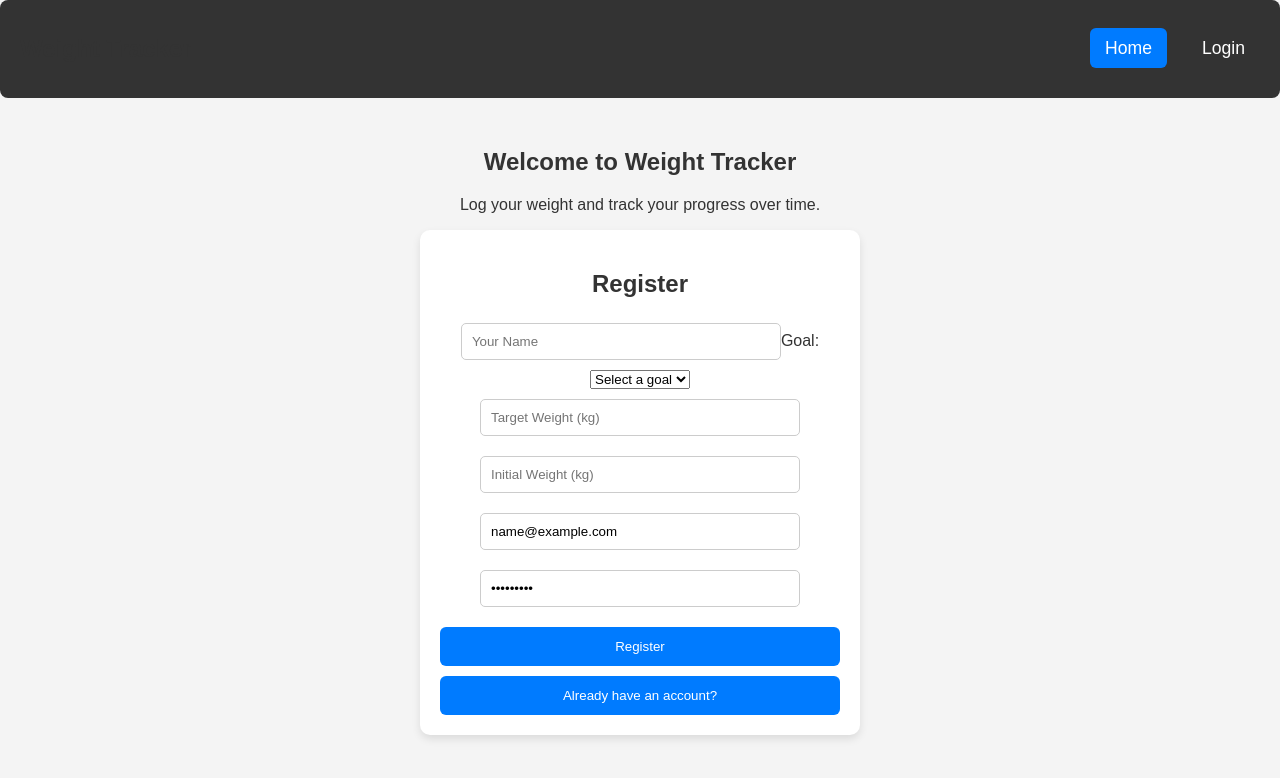
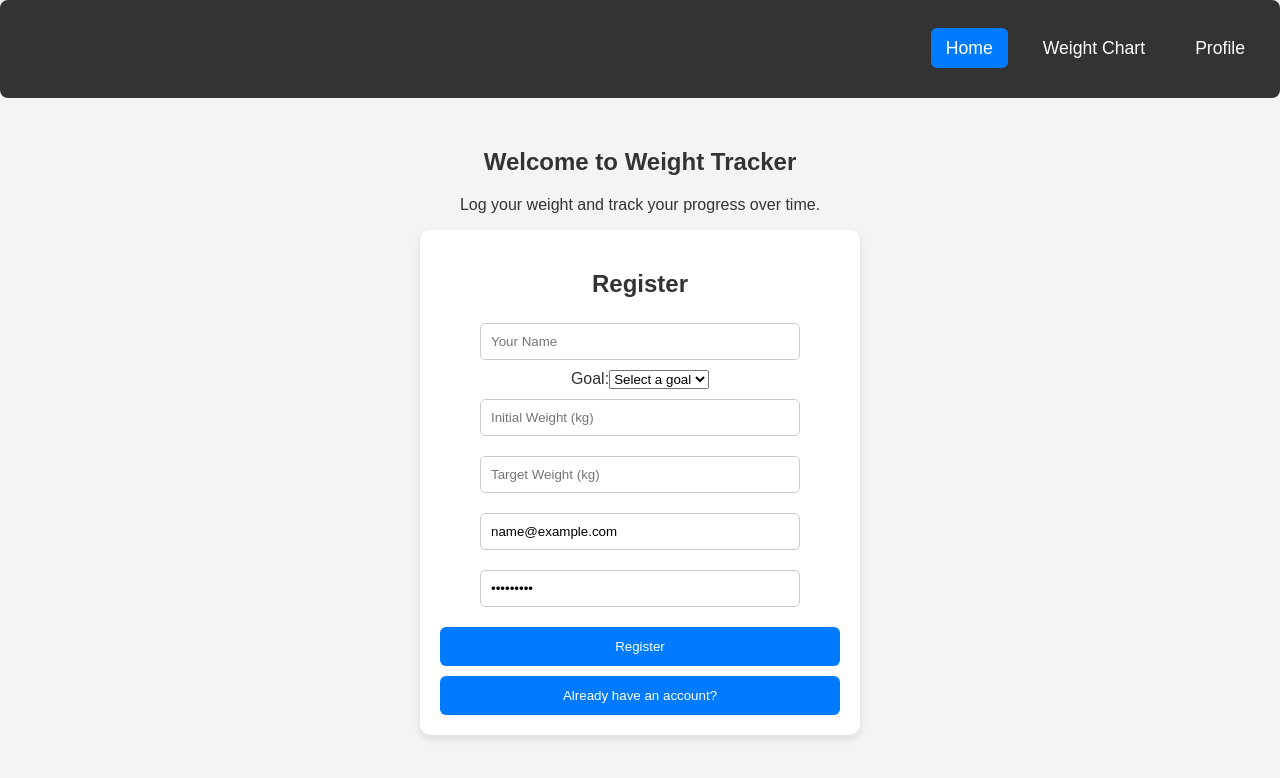
Before and after one commit to Ligo-code/weightTracker, a React (Vite) app in the folder client/: page / in a window 1280 px wide. Both pictures are taken after typing "name@example.com", "Sample123" into the empty fields and a click on the button "Create an account". Shown: the top 778 px of the page. Built offline with nearby package versions, Linux system fonts and the light colour scheme; the HTML template or start-up script is replaced by a standard one.

Commit message:
Enhanced Navigation, resolved bug with token, enhanced registration form

```diff
--- a/client/src/components/Layout/Navbar.jsx
+++ b/client/src/components/Layout/Navbar.jsx
@@ -3,24 +3,21 @@ import { NavLink, useNavigate } from "react-router-dom";
 import styles from "../../styles/Navbar.module.css";
 
 const Navbar = () => {
-  const [token, setToken] = useState(localStorage.getItem("accessToken"));
+  const token = localStorage.getItem("accessToken");
   const navigate = useNavigate();
-
-  // Обновляем токен при изменениях в localStorage
-  useEffect(() => {
-    const handleStorageChange = () => {
-      setToken(localStorage.getItem("accessToken"));
-    };
-
-    window.addEventListener("storage", handleStorageChange);
-    return () => window.removeEventListener("storage", handleStorageChange);
-  }, []);
 
   const handleLogout = () => {
     localStorage.removeItem("accessToken");
     localStorage.removeItem("refreshToken");
-    setToken(null);
     navigate("/");
+  };
+
+  const handleProtectedRoute = (path) => {
+    if (!token) {
+      navigate("/"); // Если нет токена, перенаправляем на Home
+    } else {
+      navigate(path);
+    }
   };
 
   return (
@@ -28,27 +25,28 @@ const Navbar = () => {
       <h2 className={styles.logo}>Weight Tracker</h2>
       <ul className={styles.navLinks}>
         <li>
-          <NavLink to="/" className={({ isActive }) => (isActive ? styles.active : "")}>
+          <NavLink to="/" className={({ isActive }) => (isActive ? styles.active : styles.link)}>
             Home
           </NavLink>
         </li>
-        {token ? (
-          <>
         <li>
-              <NavLink to="/weightchart" className={({ isActive }) => (isActive ? styles.active : "")}>
+          <NavLink to="/weightchart" className={({ isActive }) => (isActive ? styles.active : styles.link)}>
             Weight Chart
           </NavLink>
         </li>
         <li>
-              <NavLink to="/profile" className={({ isActive }) => (isActive ? styles.active : "")}>
+          <NavLink to="/profile" className={({ isActive }) => (isActive ? styles.active : styles.link)}>
             Profile
           </NavLink>
         </li>
-          </>
-        ) : (
+        {token && (
           <li>
-            <NavLink to="/auth" className={({ isActive }) => (isActive ? styles.active : "")}>
-              Login
+            <NavLink
+              to="/"
+              className={({ isActive }) => (isActive ? styles.active : styles.link)}
+              onClick={handleLogout}
+            >
+              Logout
             </NavLink>
           </li>
         )}
--- a/client/src/components/UI/AuthForm.jsx
+++ b/client/src/components/UI/AuthForm.jsx
@@ -27,7 +27,15 @@ const AuthForm = () => {
     setError(null);
     setLoading(true);
 
-    const { email, password, name, goal, targetWeight, currentWeight, initialWeight } = formData;
+    const {
+      email,
+      password,
+      name,
+      goal,
+      targetWeight,
+      currentWeight,
+      initialWeight,
+    } = formData;
 
     if (!email || !password) {
       setError("Please enter email and password.");
@@ -41,7 +49,11 @@ const AuthForm = () => {
       return;
     }
 
-    if (!email.match(/^(([^<>()[\]\\.,;:\s@"]+(\.[^<>()[\]\\.,;:\s@"]+)*)|(".+"))@((\[[0-9]{1,3}\.[0-9]{1,3}\.[0-9]{1,3}\.[0-9]{1,3}\])|(([a-zA-Z\-0-9]+\.)+[a-zA-Z]{2,}))$/)) {
+    if (
+      !email.match(
+        /^(([^<>()[\]\\.,;:\s@"]+(\.[^<>()[\]\\.,;:\s@"]+)*)|(".+"))@((\[[0-9]{1,3}\.[0-9]{1,3}\.[0-9]{1,3}\.[0-9]{1,3}\])|(([a-zA-Z\-0-9]+\.)+[a-zA-Z]{2,}))$/
+      )
+    ) {
       setError("Please enter a valid email.");
       setLoading(false);
       return;
@@ -54,7 +66,10 @@ const AuthForm = () => {
     }
 
     try {
-      console.log("Отправляю запрос на сервер:", isLogin ? { email, password } : formData);
+      console.log(
+        "Отправляю запрос на сервер:",
+        isLogin ? { email, password } : formData
+      );
 
       const data = isLogin
         ? await loginUser({ email, password })
@@ -97,12 +112,11 @@ const AuthForm = () => {
     }
   };
 
-
   return (
     <div className={styles.authContainer}>
       <h2>{isLogin ? "Login" : "Register"}</h2>
       {error && <p className={styles.error}>{error}</p>}
-      <form onSubmit={handleSubmit}>
+      <form onSubmit={handleSubmit} className={styles.form}>
         {!isLogin && (
           <>
             <input
@@ -113,26 +127,37 @@ const AuthForm = () => {
               onChange={handleChange}
               required
             />
-            <label>Goal:</label>
-            <select name="goal" value={formData.goal} onChange={handleChange} required>
-              <option value="">Select a goal</option>
-              <option value="lose">Lose Weight</option>
-              <option value="gain">Gain Weight</option>
-            </select>
+
+            <div className={styles.goalContainer}>
+              <label htmlFor="goal">Goal:</label>
+              <select
+                id="goal"
+                name="goal"
+                value={formData.goal}
+                onChange={handleChange}
+                required
+              >
+                <option value="">Select a goal</option>
+                <option value="lose">Lose Weight</option>
+                <option value="gain">Gain Weight</option>
+              </select>
+            </div>
+
+            <input
+              type="number"
+              name="initialWeight"
+              placeholder="Initial Weight (kg)"
+              value={formData.initialWeight}
+              onChange={handleChange}
+              min="1"
+              required
+            />
+
             <input
               type="number"
               name="targetWeight"
               placeholder="Target Weight (kg)"
               value={formData.targetWeight}
-              onChange={handleChange}
-              min="1"
-              required
-            />
-                        <input
-              type="number"
-              name="initialWeight"
-              placeholder="Initial Weight (kg)"
-              value={formData.initialWeight}
               onChange={handleChange}
               min="1"
               required
@@ -159,7 +184,11 @@ const AuthForm = () => {
           {loading ? "Processing..." : isLogin ? "Login" : "Register"}
         </button>
       </form>
-      <button className={styles.switchBtn} onClick={() => setIsLogin(!isLogin)} disabled={loading}>
+      <button
+        className={styles.switchBtn}
+        onClick={() => setIsLogin(!isLogin)}
+        disabled={loading}
+      >
         {isLogin ? "Create an account" : "Already have an account?"}
       </button>
     </div>
--- a/client/src/pages/Profile.jsx
+++ b/client/src/pages/Profile.jsx
@@ -46,7 +46,11 @@ const Profile = () => {
   };
 
   useEffect(() => {
-    fetchUserData();
+    if (!localStorage.getItem("accessToken")) {
+      navigate("/"); // Если нет токена, перенаправляем на Home
+    } else {
+      fetchUserData();
+    }
   }, []);
 
   const handleSessionExpired = () => {
@@ -121,9 +125,6 @@ const Profile = () => {
           <p>
             <strong>Progress:</strong> {progressPercentage}% of target
           </p>
-          <button onClick={handleLogout} className={styles.logoutButton}>
-            Logout
-          </button>
         </div>
       )}
       <WeightTracker fetchUserData={fetchUserData} />
--- a/client/src/pages/WeightChart.jsx
+++ b/client/src/pages/WeightChart.jsx
@@ -109,9 +109,6 @@ const WeightChart = () => {
           <p>
             <strong>Email:</strong> {user.email}
           </p>
-          <button onClick={handleLogout} className={styles.logoutButton}>
-            Logout
-          </button>
         </div>
       )}
 
--- a/client/src/styles/AuthForm.module.css
+++ b/client/src/styles/AuthForm.module.css
@@ -8,16 +8,30 @@
   text-align: center;
 }
 
+.goalContainer {
+  display: flex;
+  align-items: center;
+  gap: 10px;
+  margin-bottom: 8px;
+}
+
+
 .form {
   display: flex;
   flex-direction: column;
 }
 
-  input {
+.form {
+  display: flex;
+  flex-direction: column;
+}
+
+input, select {
   padding: 10px;
   margin: 8px 0;
   border: 1px solid #ccc;
   border-radius: 4px;
+  width: 100%;
 }
 
 button {
@@ -50,3 +64,8 @@
 .switchBtn:hover {
   text-decoration: underline;
 }
+
+.error {
+  color: red;
+  margin-bottom: 10px;
+}
```
Also changed, not shown: client/src/styles/Navbar.module.css (line endings or trailing spaces). Lines whose indentation alone changed are shown as unchanged.
